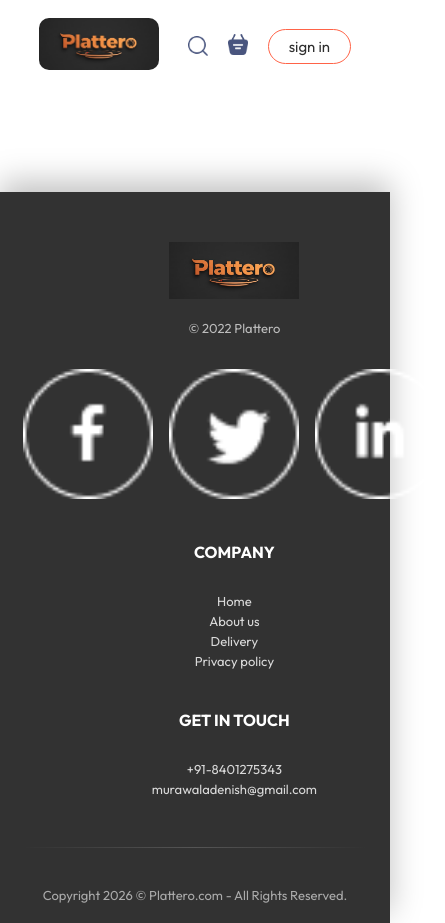
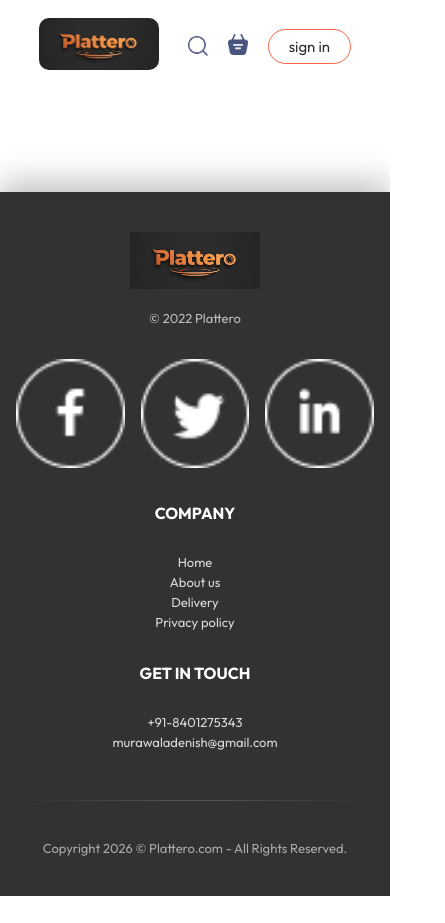
Before and after one commit to denish178/Plattero, a React (Vite) app in the folder frontend/: page /order in a window 390 px wide. Shown: the whole page, 445 px wide, since content can reach past the window. After the commit the page ends 896 px from the top, so only its background shows below. Built offline with nearby package versions, Linux system fonts and the light colour scheme.

Commit message:
footer styling

```diff
--- a/frontend/src/components/Footer/Footer.css
+++ b/frontend/src/components/Footer/Footer.css
@@ -15,10 +15,12 @@
   flex-direction: column;
   align-items: center;
   gap: 32px;
-  padding: 60px 8vw 25px;
+  padding: 50px 20px 20px;
   margin-top: 100px;
   box-shadow: 0 -10px 30px rgba(0, 0, 0, 0.25);
   animation: fadeIn 0.6s ease;
+  width: 100%;
+  overflow: hidden;
 }
 
 /* ================= GRID LAYOUT ================= */
@@ -102,8 +104,14 @@
   margin-top: 12px;
 }
 
+.footer img {
+  max-width: 100%;
+  height: auto;
+}
+
 .foot-social-icons img {
-  width: 34px;
+  width: clamp(26px, 6vw, 34px);
+  height: auto;
   cursor: pointer;
   transition: transform 0.25s ease, opacity 0.25s ease;
 }
@@ -158,13 +166,13 @@
 /* ---------- Mobile ---------- */
 @media (max-width: 768px) {
   .footer {
-    padding: 50px 6vw 20px;
+    padding: 40px 16px;
   }
 
   .footer-content {
     grid-template-columns: 1fr;
     text-align: center;
-    gap: 40px;
+    gap: 32px;
   }
 
   .footer-content-left,
```
